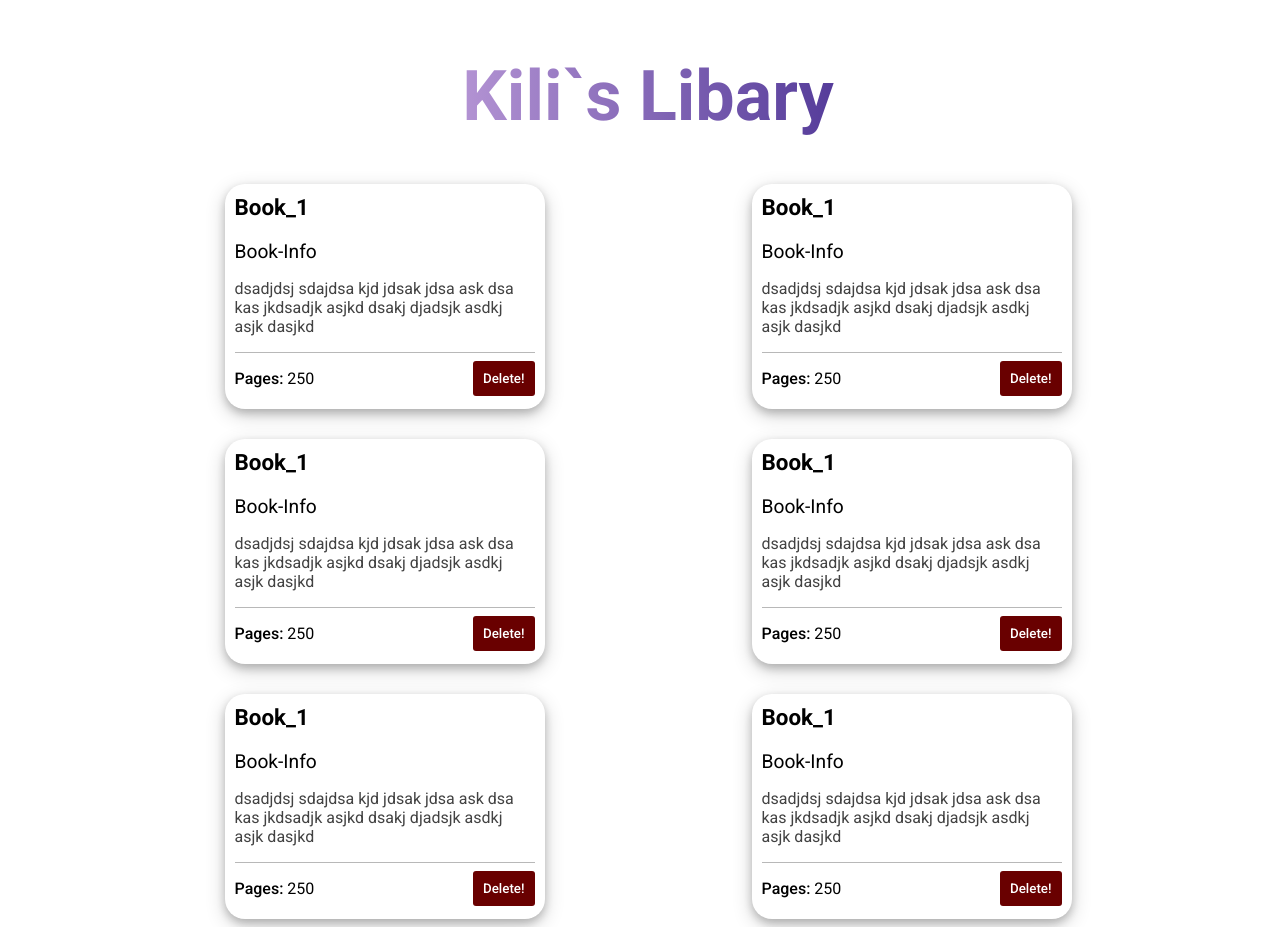
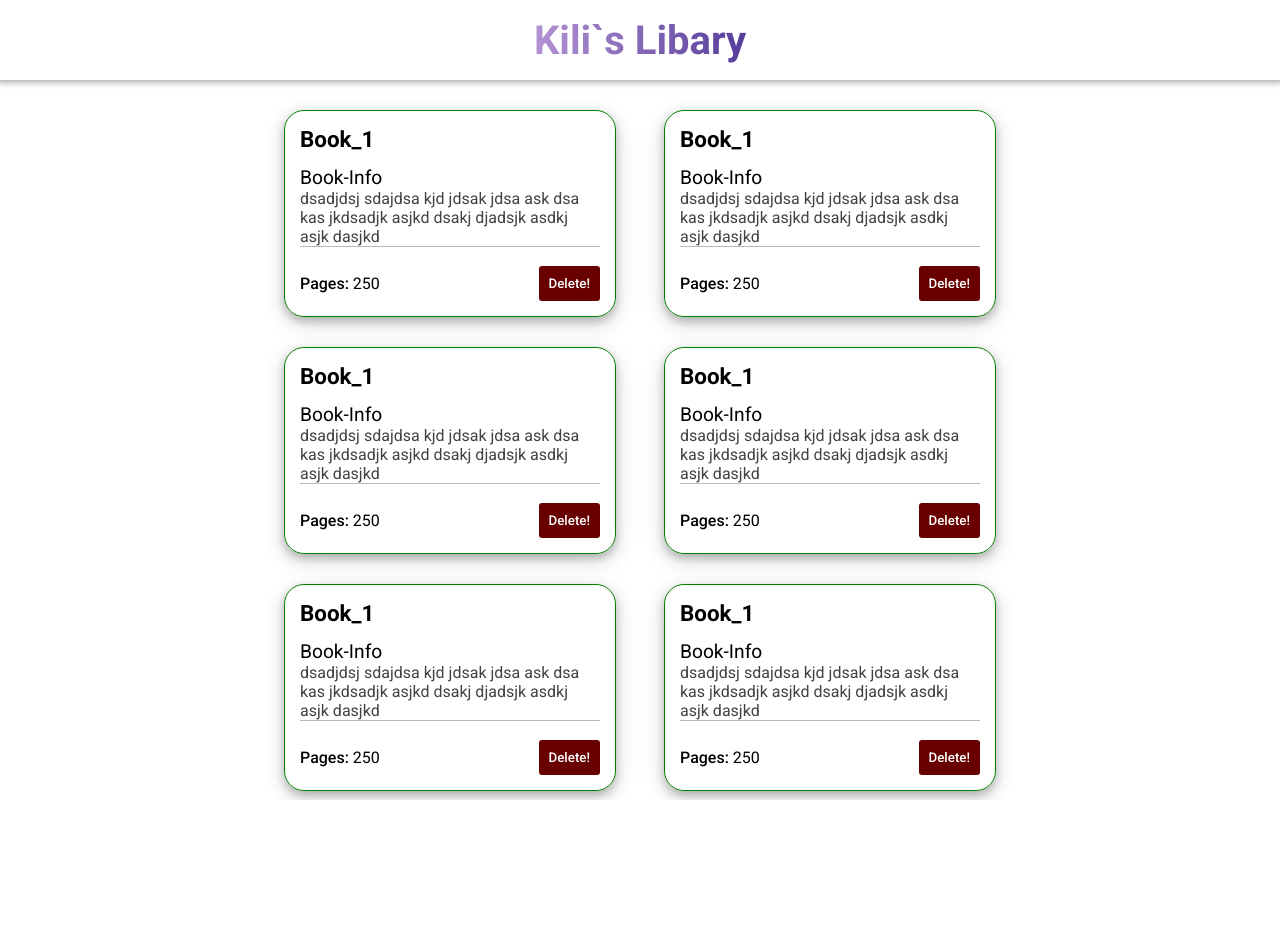
Before and after one commit to Kili196/Libary, a plain HTML site: page index.html in a window 1280 px wide. After the commit the page ends 800 px from the top, so only its background shows below. Drawn offline with Linux system fonts and the light colour scheme.

Commit message:
added border

```diff
--- a/index.html
+++ b/index.html
@@ -10,8 +10,12 @@
     <script src="script.js" async defer></script>
   </head>
   <body>
+    <nav class="nav">
+      <div></div>
+      <h1 class="headline">Kili`s Libary</h1>
+      <div></div>
+    </nav>
     <div class="main-container">
-      <h1>Kili`s Libary</h1>
       <div class="book-cards">
 
 
--- a/script.js
+++ b/script.js
@@ -76,8 +76,6 @@ book_arr.forEach((e) => {
     div_card.appendChild(information_section)
     div_card.appendChild(footer_card)
     cardContainer.appendChild(div_card)
-
-
     button_action.addEventListener("click", function() {
         cardContainer.removeChild(div_card)
     })
--- a/style.css
+++ b/style.css
@@ -5,10 +5,21 @@
 
 * {
   font-family: "Roboto", sans-serif;
+  padding: 0;
+  margin: 0;
 }
 
 body {
   background-color: grrgb(209, 209, 209);
+}
+
+.nav {
+  width: 100%;
+  height: 80px;
+  display: flex;
+  justify-content: space-around;
+  align-items: center;
+  box-shadow: 0 0 6px 3px rgba(0, 0, 0, 0.3);
 }
 
 .main-container {
@@ -17,10 +28,11 @@ body {
   align-items: center;
   flex-direction: column;
   width: 100vw;
+  margin-top: 30px;
 }
 
-.main-container h1 {
-  font-size: 70px;
+.headline {
+  font-size: 40px;
   font-weight: 600;
   background-image: linear-gradient(to left, #553c9a, #b393d3);
   color: transparent;
@@ -32,16 +44,20 @@ body {
   width: 300px;
   height: auto;
   box-shadow: 0 4px 8px 0 rgba(0, 0, 0, 0.2), 0 6px 20px 0 rgba(0, 0, 0, 0.19);
-  padding: 10px;
+  padding: 15px;
   border-radius: 20px;
   display: grid;
   grid-template-rows: 1fr 3fr 1fr;
   margin: auto;
+  border-style: solid;
+  border-color: green;
+  border-width: 1px;
 }
 
 .book-cards {
   display: grid;
-  grid-template-columns: repeat(auto-fit, minmax(350px, 1fr));
+  grid-template-columns: repeat(auto-fit, 350px);
+
   width: 80vw;
   gap: 30px;
   align-items: center;
```
